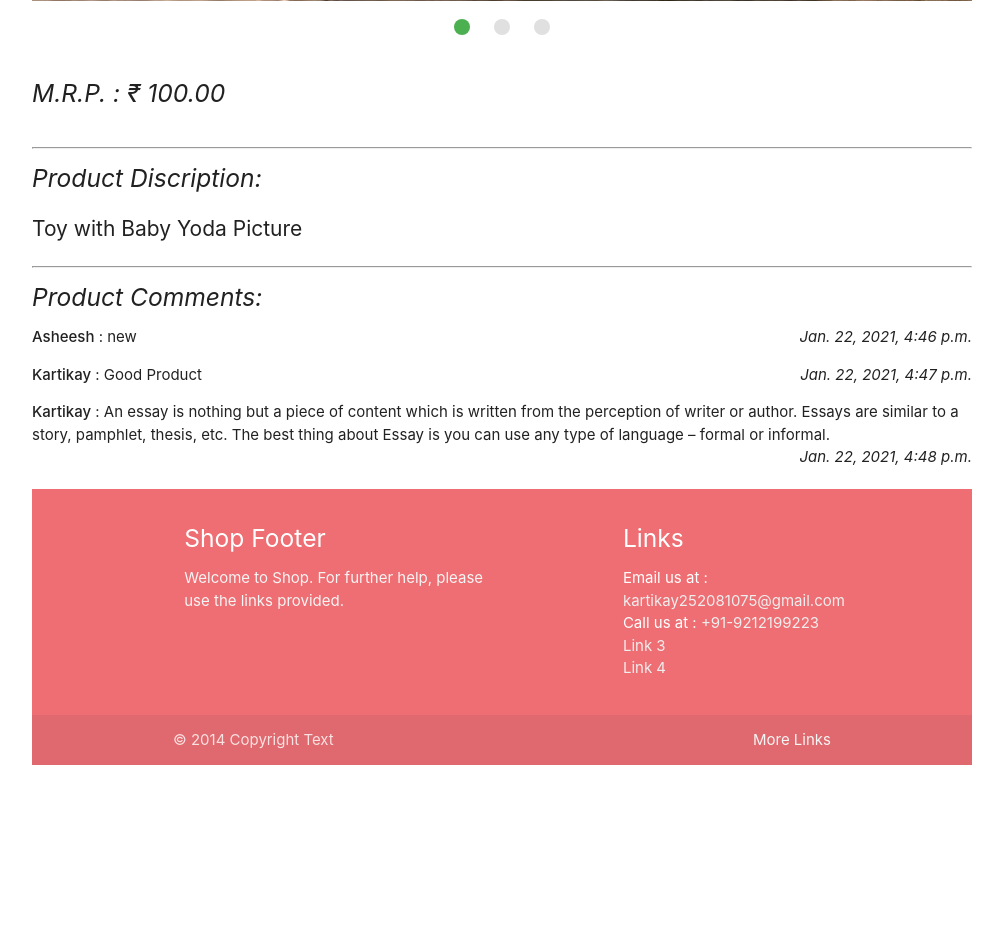
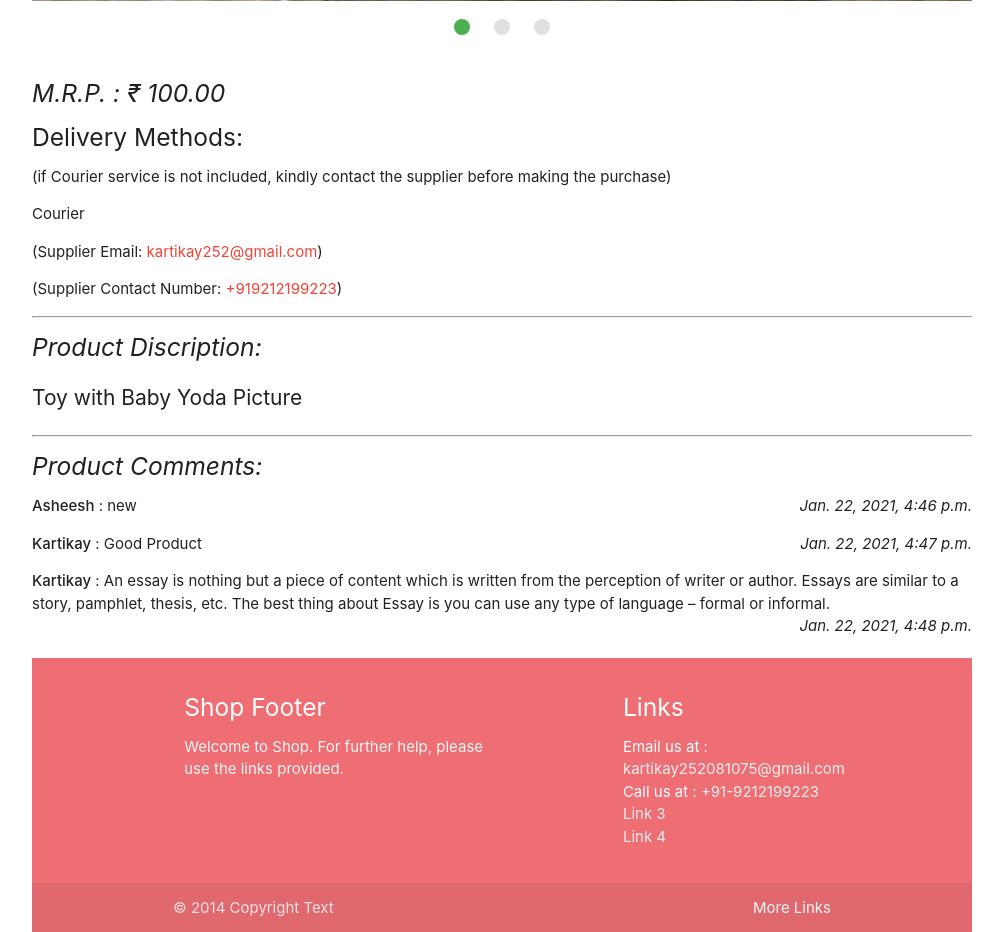
Before and after one commit to kakapapa252/Ecommerce-with-PostGre-Database-and-Paytm-API, a Django app: page /productPage/3 in a window 1280 px wide. Shown: the part 1171-2103 px from the top of the page, without its empty margins (138-1141 px from the left). Before the commit the page ends 1936 px from the top, so only its background shows below. Run offline with Django 3.2, Linux system fonts and the light colour scheme; data comes from the database, SQL or seed files in the repository; both versions use the stored data as it was after the commit; some libraries are stand-ins or nearby versions.

Commit message:
Product Page Supplier

```diff
--- a/Ecom/Product/templates/Product/productPage.html
+++ b/Ecom/Product/templates/Product/productPage.html
@@ -6,10 +6,21 @@
 
 {% include "Product/slider.html" %} <br>
 
-<i><h5>M.R.P. : &#8377; {{product.price}}</h5></i><br>
+<i><h5>M.R.P. : &#8377; {{product.price}}</h5></i>
 {% if user.is_authenticated %}
-<a class="btn waves-effect waves-light red" href="{% url 'addToCart' product.id %}">Add To Cart <i class="material-icons">add</i></a>
+<a class="btn waves-effect waves-light red right" href="{% url 'addToCart' product.id %}">Add To Cart <i class="material-icons">add</i></a><br><hr>
 {% endif %}
+
+<h5>Delivery Methods:</h5>
+<p>(if Courier service is not included, kindly contact the supplier before making the purchase)</p>
+
+{% for f in product.shippingDetail.shippingType.all %}
+{{f.shippingType}}<br>
+{% endfor %}
+
+<p>(Supplier Email: <a class="red-text" href = "mailto: {{product.user.email}}">{{product.user.email}}</a>)</p>
+<p>(Supplier Contact Number: <a class="red-text" href="tel: {{product.user.phonenumber}}">{{product.user.phonenumber}}</a>)</p>
+
 <hr>
 <i><h5>Product Discription:</h5></i>
 <p style="font-size:140%;">{{product.description}}</p>
--- a/Ecom/Product/views.py
+++ b/Ecom/Product/views.py
@@ -73,6 +73,7 @@ def createProduct(request):
         if productForm.is_valid and shippingForm.is_valid:
             shippingDetail = shippingForm.save(commit=False)
             shippingDetail.save()
+            shippingForm.save_m2m()
             product = productForm.save(commit=False)
             product.user = user
             try:
```
Also changed, not shown: Ecom/db.sqlite3, Ecom/static/images/pt1.jpeg (added), Ecom/static/images/pt2.jpeg (added), Ecom/static/images/pt3.jpeg (added), Ecom/static/images/pt4.jpeg (added), Ecom/static/images/screens_QYBuUHA.jpg (added), Ecom/static/images/screens_nQpG0cj.jpg (added).
